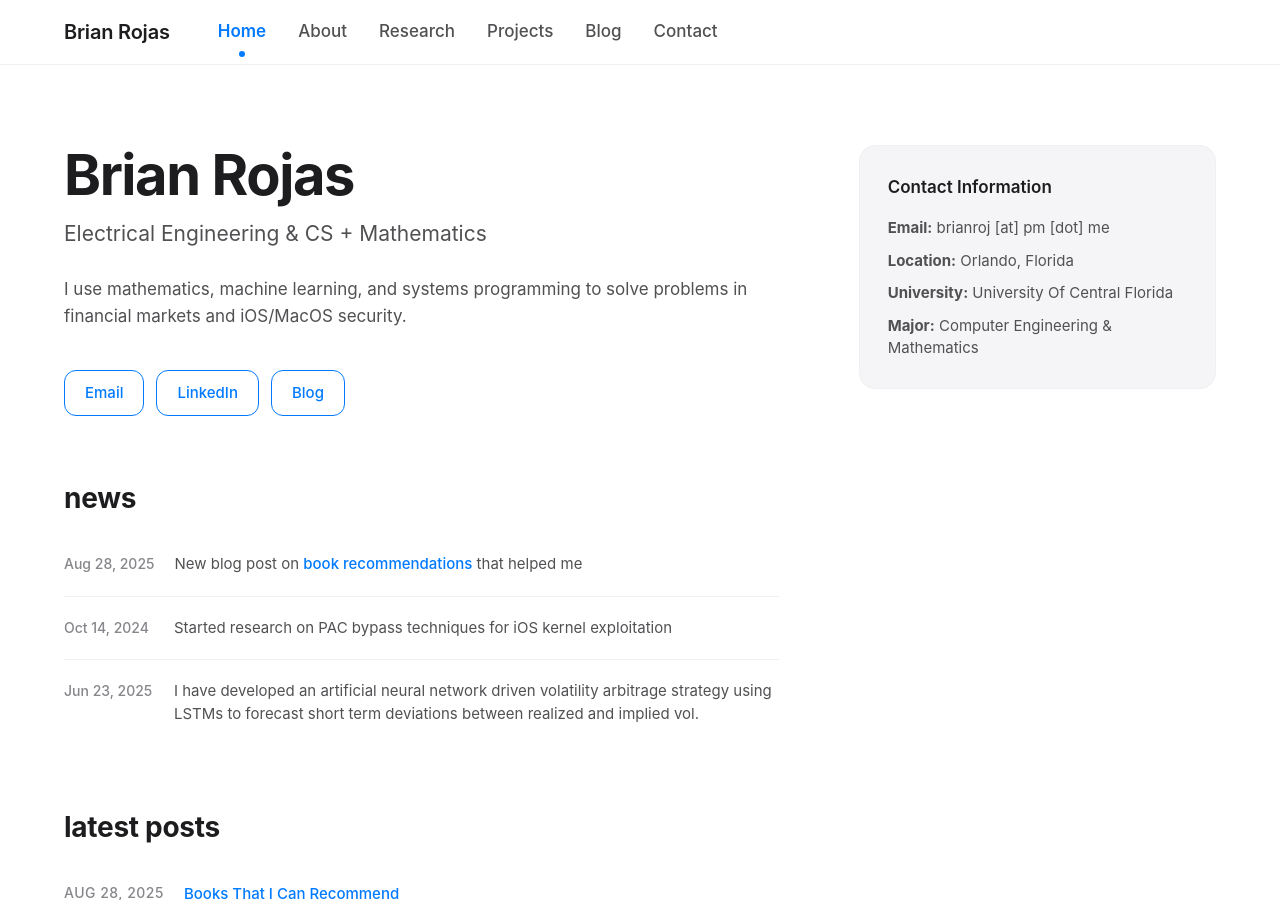
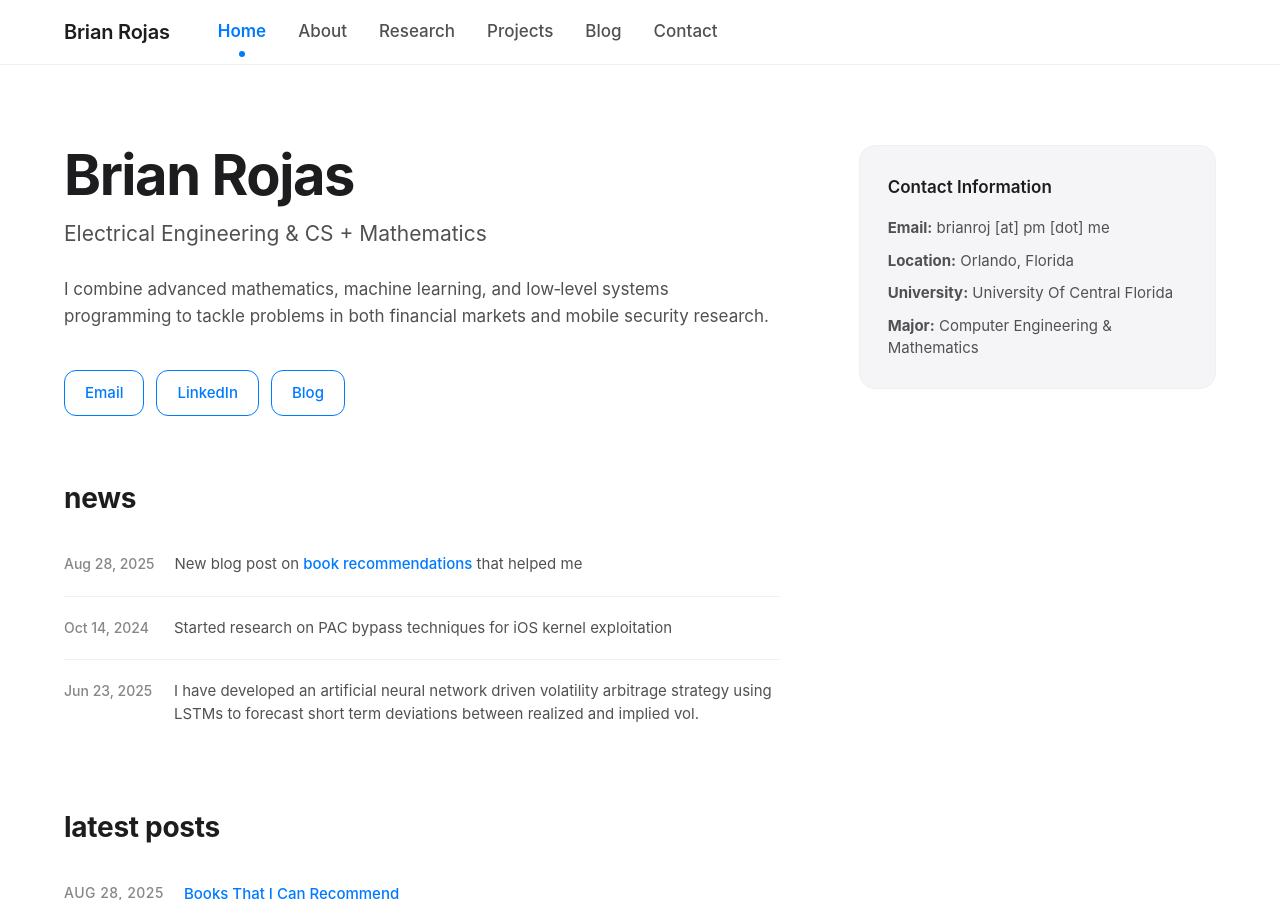
Before and after one commit to brianrojrc/brianrojrc.github.io, a Jekyll site: the page built from index.md, in a window 1280 px wide and 900 px high. Built offline with Jekyll 4.4.1, drawn with Linux system fonts in a browser that asks for light colours.

Commit message:
Update index.md

```diff
--- a/index.md
+++ b/index.md
@@ -9,8 +9,8 @@ title: Home
             <h1>Brian Rojas</h1>
             <p class="tagline">Electrical Engineering & CS + Mathematics</p>
             <div class="profile-bio">
-                I use mathematics, machine learning, and systems programming
-                to solve problems in financial markets and iOS/MacOS security.
+                I combine advanced mathematics, machine learning, and low‑level systems programming to tackle
+                problems in both financial markets and mobile security research.
             </div>
             <div class="profile-links">
                 <a href="mailto:brianroj@pm.me">Email</a>
```
